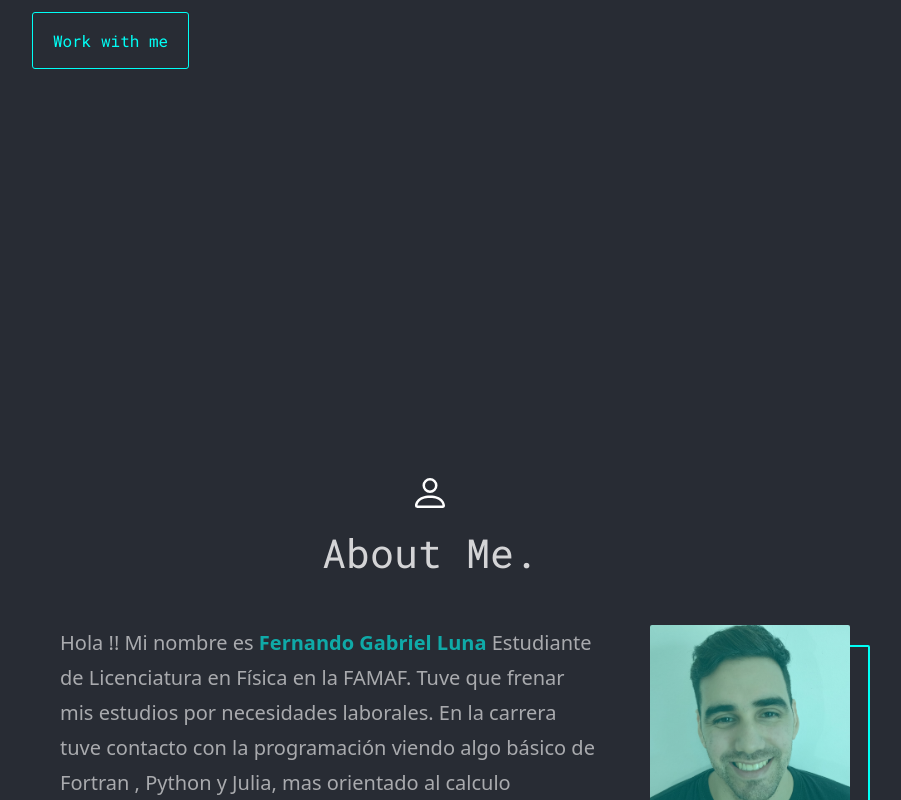
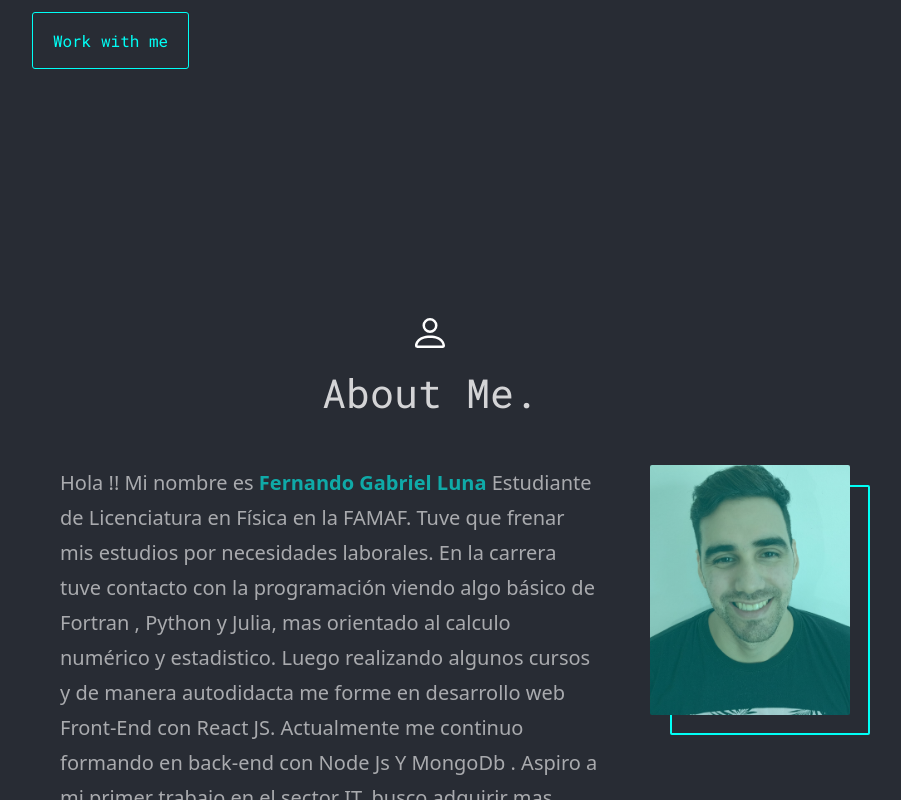
Before and after one commit to Fer22luna/Portafolio, a React (Create React App) app: page / in a window 1280 px wide. Shown: the part 600-1400 px from the top of the page, without its empty margins (210-1111 px from the left). Built offline with nearby package versions, Linux system fonts and the light colour scheme.

Commit message:
last details

```diff
--- a/src/components/AboutMe/AboutMe.css
+++ b/src/components/AboutMe/AboutMe.css
@@ -3,7 +3,7 @@
 
 .about_me {
     margin-top: 10vh;
-    padding-top: 30vh;
+    padding-top: 10vh;
     margin-bottom: 10vh;
   }
 
```
Also changed, not shown: 1 other file (tests, documents, lock files or other folders).
